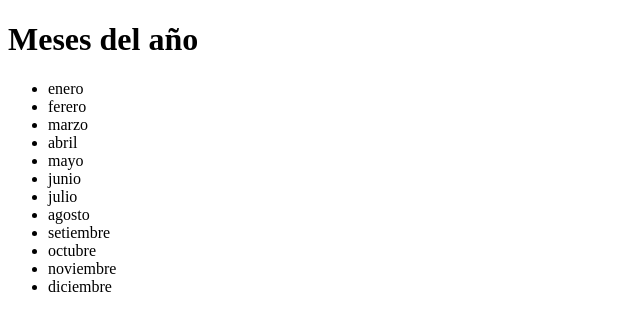
After one commit to nescalan/php-master, a PHP site: page /12_ciclo-foreach.php in a window 1280 px wide. The commit adds this page. Shown: the top 331 px of the page, without its empty margins (0-640 px from the left). Run offline with PHP 8.4, Linux system fonts and the light colour scheme.

Commit message:
12 Ciclo "forEach()"

```diff
--- /dev/null
+++ b/falcon-masters/Seccion 2/12_ciclo-foreach.php
@@ -0,0 +1,32 @@
+<?php
+// Contar elementos en un arreglo
+$meses = [
+    'enero', 'ferero', 'marzo', 'abril',
+    'mayo', 'junio', 'julio', 'agosto',
+    'setiembre', 'octubre', 'noviembre', 'diciembre',
+];
+
+
+?>
+
+<!DOCTYPE html>
+<html lang="en">
+<head>
+    <meta charset="UTF-8">
+    <meta http-equiv="X-UA-Compatible" content="IE=edge">
+    <meta name="viewport" content="width=device-width, initial-scale=1.0">
+    <title>Document</title>
+</head>
+<body>
+    <h1>Meses del año</h1>
+    <ul>
+        <?php
+
+        foreach($meses as $mes) {
+            echo '<li>' . $mes . '</li>';
+        }
+
+        ?>
+    </ul>
+</body>
+</html>
```
Also changed, not shown: falcon-masters/Seccion 2/11_elementos-en-arreglos.php (line endings or trailing spaces).
